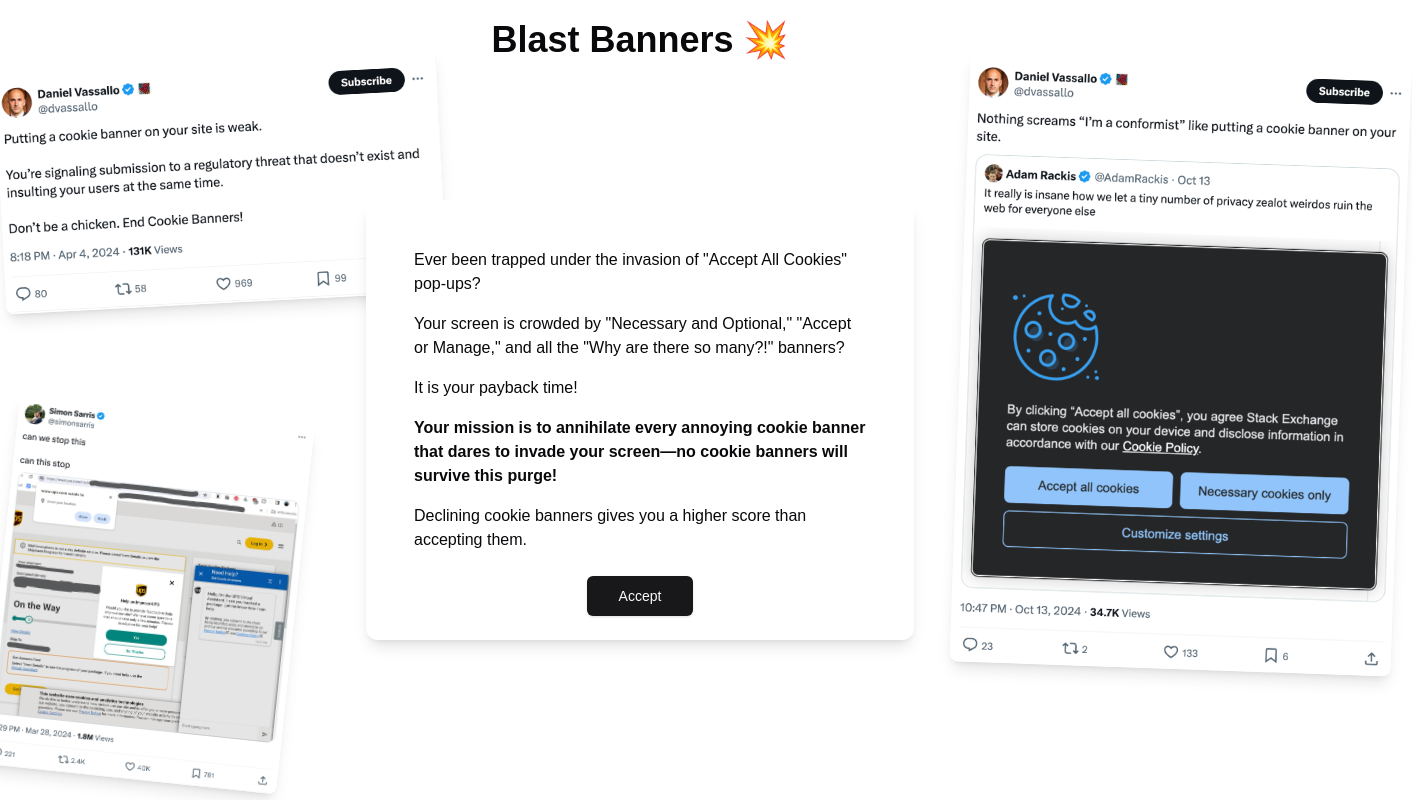
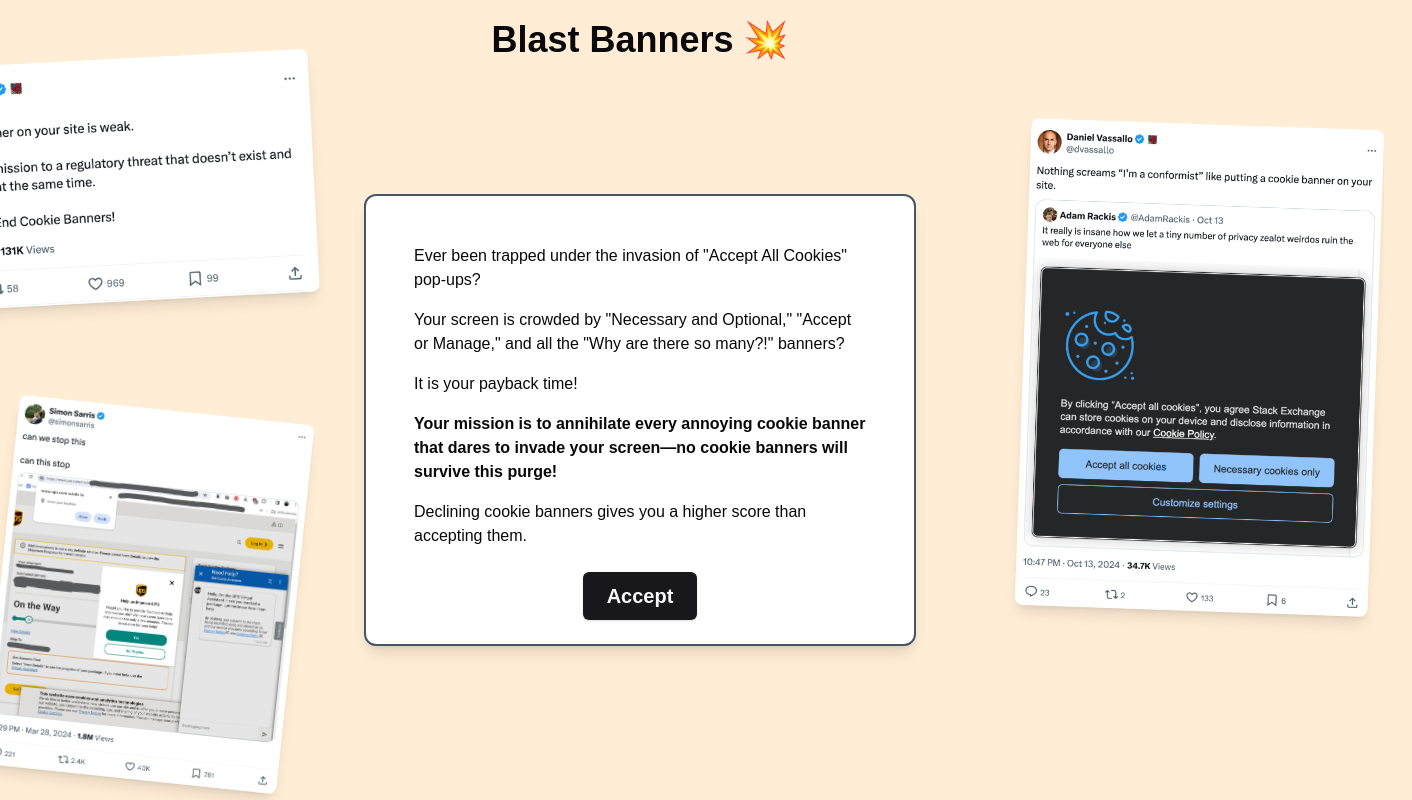
Before and after one commit to screenshotone/blastbanners, a Next.js app: page / in a window 1280 px wide. Shown: the whole page, 1412 px wide, since content can reach past the window. Built offline with nearby package versions, Linux system fonts and the light colour scheme.

Commit message:
Improve the main screen to highlight the main banner

```diff
--- a/src/app/layout.tsx
+++ b/src/app/layout.tsx
@@ -32,7 +32,7 @@ export default function RootLayout({
     return (
         <html lang="en">
             <body
-                className={`${geistSans.variable} ${geistMono.variable} antialiased`}
+                className={`${geistSans.variable} ${geistMono.variable} antialiased bg-orange-100`}
             >
                 {children}
                 <Analytics />
--- a/src/app/page.tsx
+++ b/src/app/page.tsx
@@ -13,15 +13,15 @@ export default function IndexPage() {
                     width={442}
                     height={243}
                     priority
-                    className="rounded-lg shadow-lg absolute top-0 left-0 transform -rotate-3 -z-10"
+                    className="rounded-lg shadow-lg absolute top-0 -left-32 transform -rotate-3 z-10"
                 />
                 <Image
                     src="/tweets/dvassallo_2.png"
                     alt="I am a conformist."
-                    width={441}
-                    height={609}
+                    width={353}
+                    height={487}
                     priority
-                    className="rounded-lg shadow-lg absolute top-0 left-3/4 transform rotate-2 -z-10"
+                    className="rounded-lg shadow-lg absolute top-16 -right-24 transform rotate-2 z-10"
                 />
                 <Image
                     src="/tweets/simon_sarris.png"
@@ -31,7 +31,7 @@ export default function IndexPage() {
                     height={372}
                     className="rounded-lg shadow-lg absolute bottom-0 left-0 transform rotate-6"
                 />
-                <div className="flex flex-col items-center justify-center border-1 border-gray-400 rounded-xl shadow-lg p-6 bg-white">
+                <div className="flex flex-col items-center justify-center border-2 border-slate-600 rounded-xl shadow-lg p-6 bg-white z-20">
                     <div className="p-6 max-w-[500px] space-y-4">
                         <p>
                             Ever been trapped under the invasion of &quot;Accept
@@ -53,7 +53,7 @@ export default function IndexPage() {
                             than accepting them.
                         </p>
                     </div>
-                    <Button asChild size="lg">
+                    <Button asChild size="lg" className="text-xl font-bold p-6">
                         <Link href="/game/new">Accept</Link>
                     </Button>
                 </div>
--- a/src/lib/game.ts
+++ b/src/lib/game.ts
@@ -30,7 +30,7 @@ export async function getTopResults() {
     return db.gameSession.findMany({
         where: { endedAt: { not: null } },
         orderBy: { score: "desc" },
-        take: 10,
+        take: 5,
     });
 }
 
```
Also changed, not shown: public/tweets/dvassallo_1.png, public/tweets/dvassallo_2.png.
